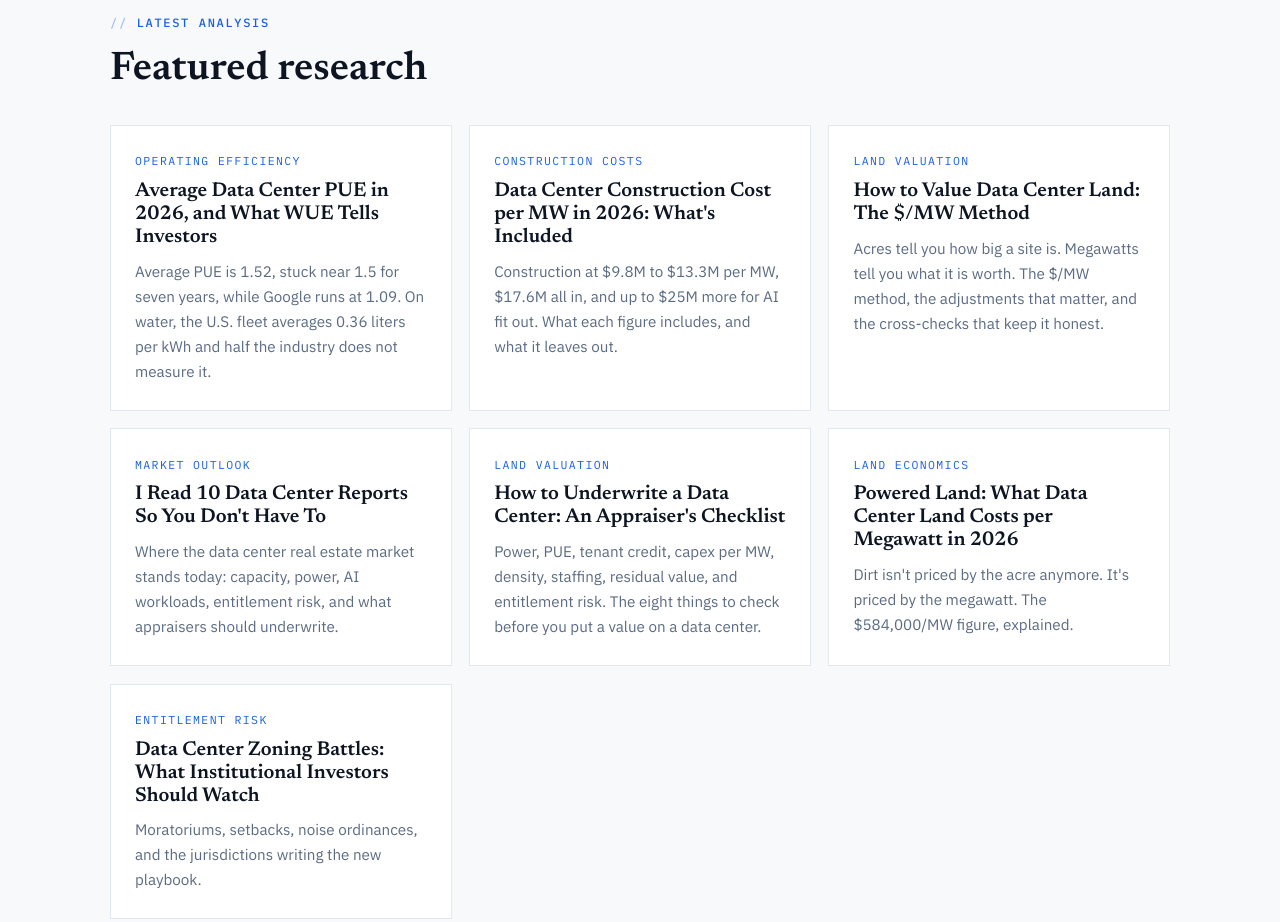
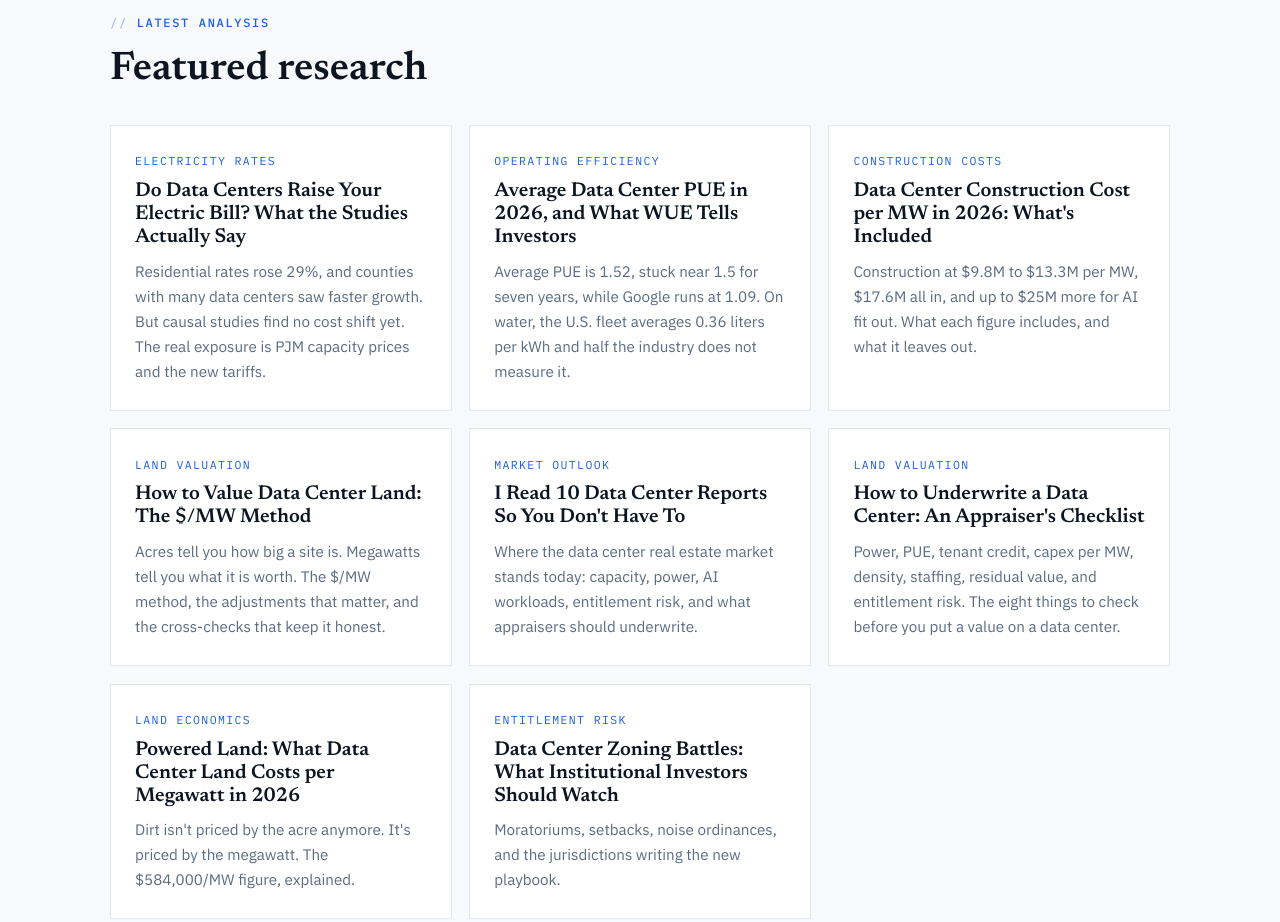
Before and after one commit to HannahM87780/realestatedatacenter, a plain HTML site: page index.html in a window 1280 px wide. Shown: the part 2540-3462 px from the top of the page. Drawn offline with Linux system fonts and the light colour scheme.

Commit message:
Link K18 article on homepage

```diff
--- a/index.html
+++ b/index.html
@@ -205,6 +205,11 @@
       <h2>Featured research</h2>
       <div class="article-grid">
         <article class="article-card">
+          <p class="article-kicker">Electricity Rates</p>
+          <h3><a href="/articles/do-data-centers-raise-your-electric-bill/">Do Data Centers Raise Your Electric Bill? What the Studies Actually Say</a></h3>
+          <p>Residential rates rose 29%, and counties with many data centers saw faster growth. But causal studies find no cost shift yet. The real exposure is PJM capacity prices and the new tariffs.</p>
+        </article>
+        <article class="article-card">
           <p class="article-kicker">Operating Efficiency</p>
           <h3><a href="/articles/average-data-center-pue-2026/">Average Data Center PUE in 2026, and What WUE Tells Investors</a></h3>
           <p>Average PUE is 1.52, stuck near 1.5 for seven years, while Google runs at 1.09. On water, the U.S. fleet averages 0.36 liters per kWh and half the industry does not measure it.</p>
```
